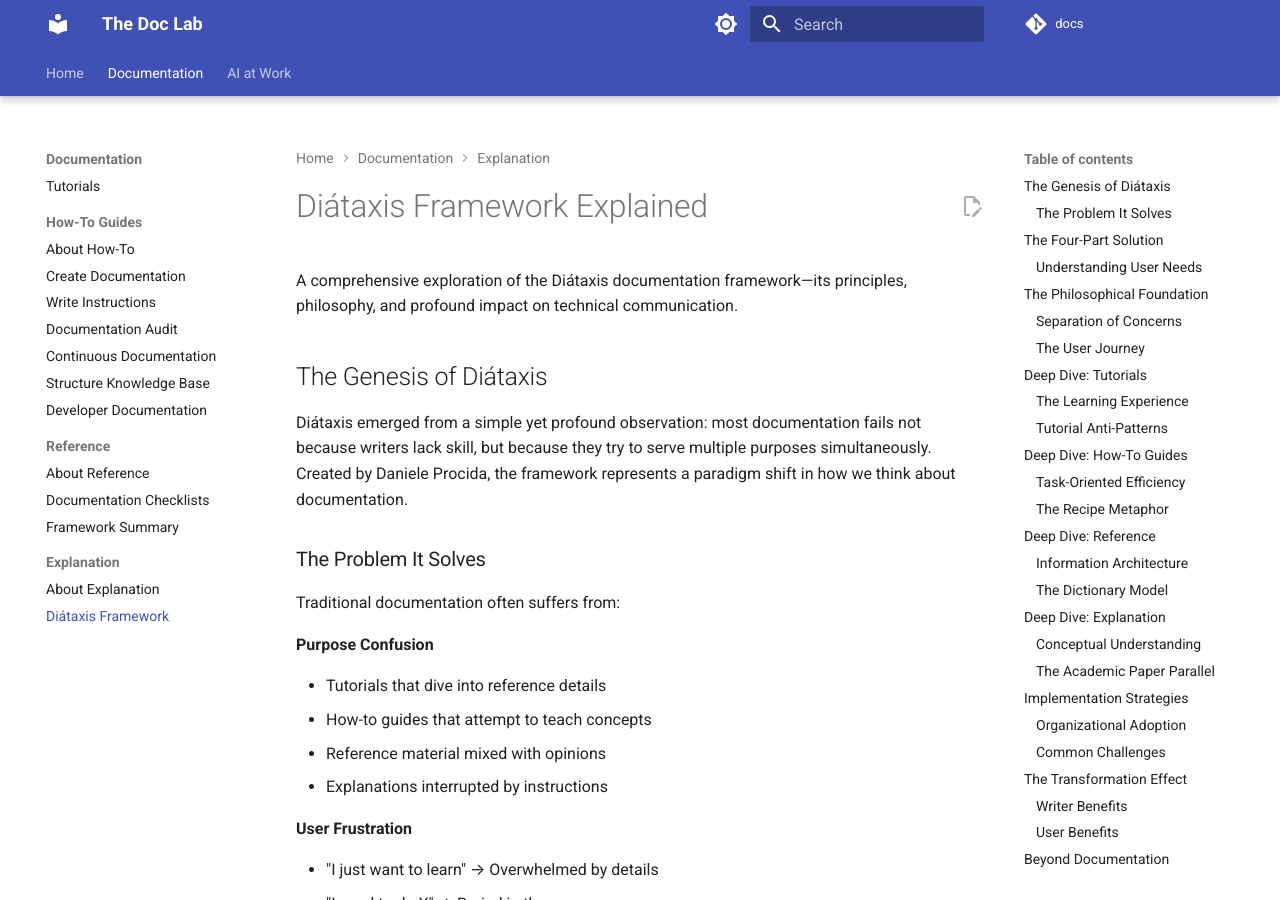
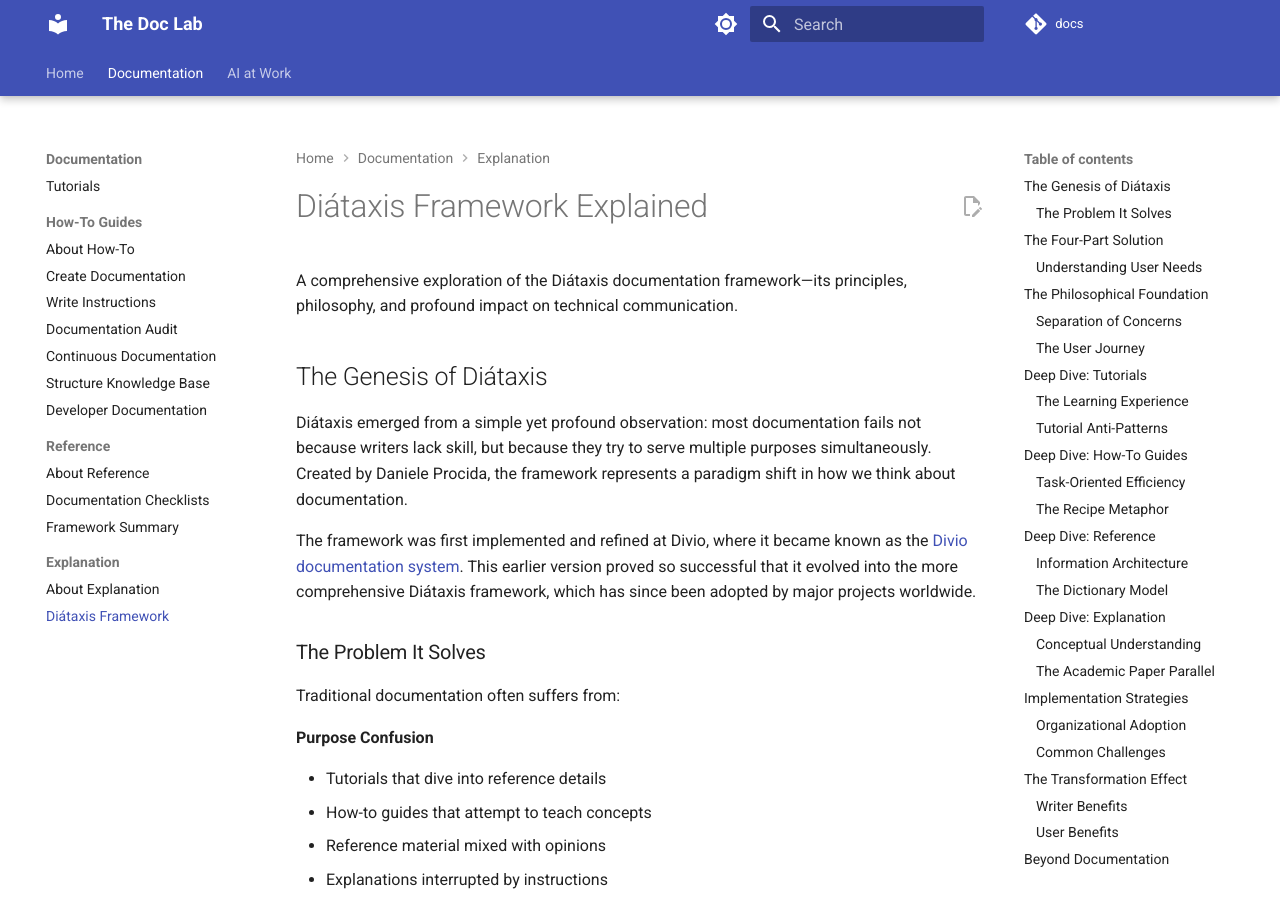
Before and after one commit to tslateman/docs, an MkDocs documentation site: the page built from docs/explanation/diataxis-framework-explained.md, in a window 1280 px wide and 900 px high. Built offline with MkDocs 1.6.1 and Material for MkDocs 9.7.7, drawn with Linux system fonts in a browser that asks for light colours; comment, search, counter and statistics services are not loaded.

Commit message:
add note about divio

```diff
--- a/docs/explanation/diataxis-framework-explained.md
+++ b/docs/explanation/diataxis-framework-explained.md
@@ -5,6 +5,8 @@ A comprehensive exploration of the Diátaxis documentation framework—its princ
 ## The Genesis of Diátaxis
 
 Diátaxis emerged from a simple yet profound observation: most documentation fails not because writers lack skill, but because they try to serve multiple purposes simultaneously. Created by Daniele Procida, the framework represents a paradigm shift in how we think about documentation.
+
+The framework was first implemented and refined at Divio, where it became known as the [Divio documentation system](https://docs.divio.com/documentation-system/). This earlier version proved so successful that it evolved into the more comprehensive Diátaxis framework, which has since been adopted by major projects worldwide.
 
 ### The Problem It Solves
 
```
